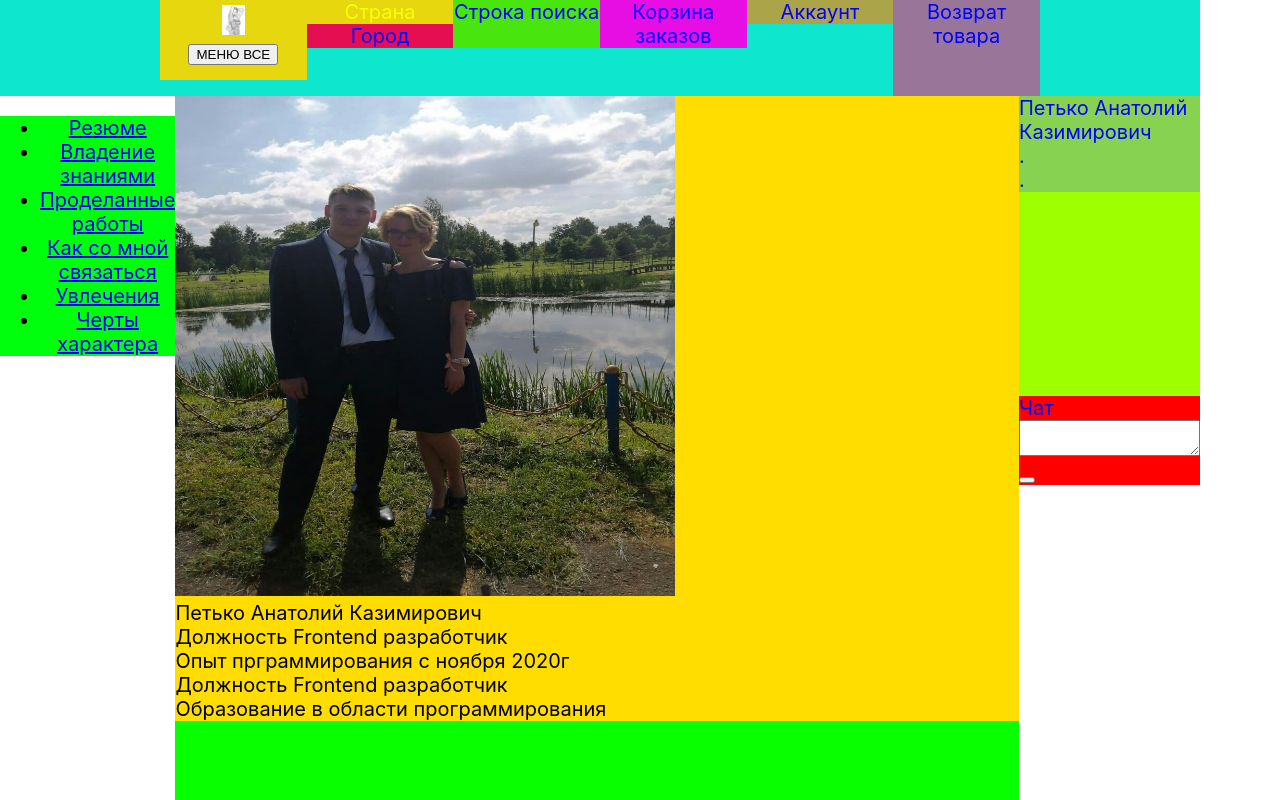
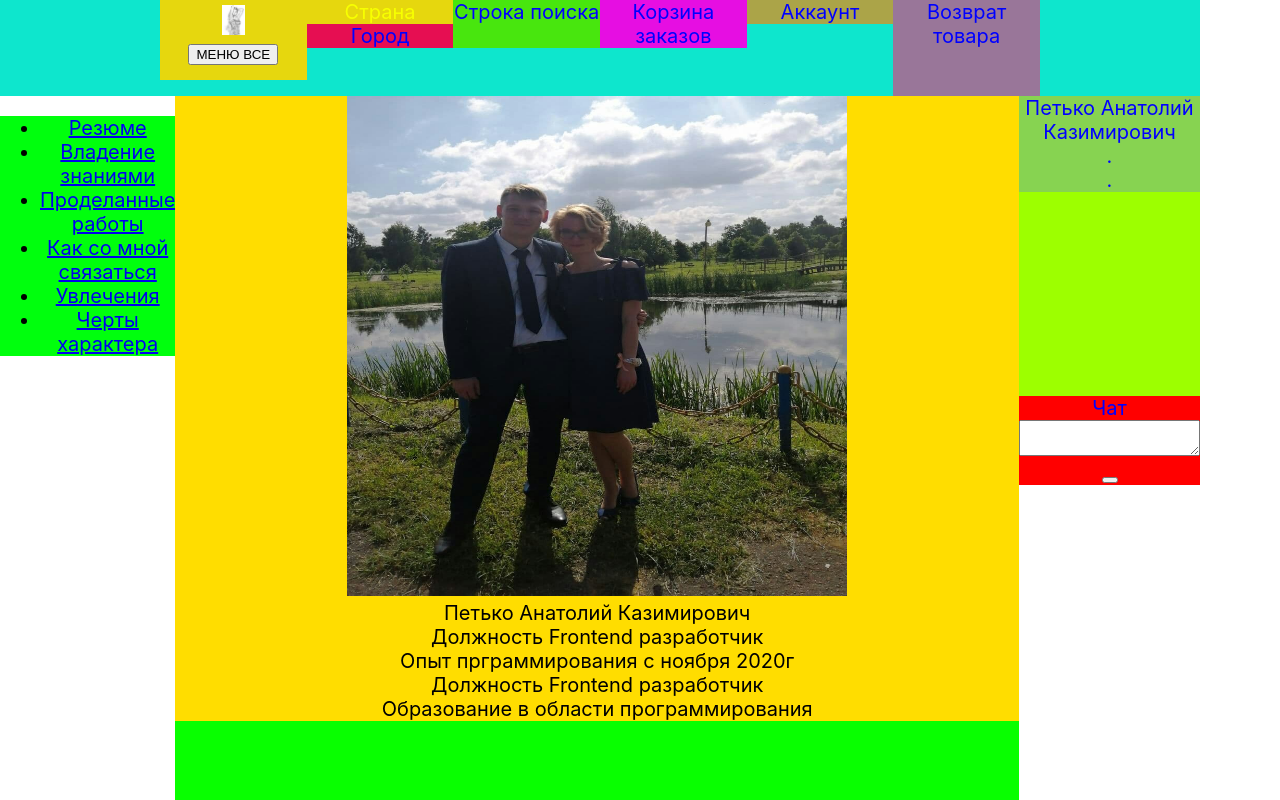
Before and after one commit to Rapira159-afk/MOI_SHOP_LESSON, a React (Create React App) app: page /1Rezume in a window 1280 px wide. Shown: the top 800 px of the page. Built offline with nearby package versions, Linux system fonts and the light colour scheme.

Commit message:
Shop8_Центрированные_пропсы

```diff
--- a/src/STR_1/Osnova/1Rezume/Rezumetext/Text.jsx
+++ b/src/STR_1/Osnova/1Rezume/Rezumetext/Text.jsx
@@ -1,5 +1,5 @@
 import React from 'react';
-import ReactDOM from 'react-dom';
+
 
 const Qwe = (props) =>{
 return (
--- a/src/STR_1/Osnova/4Contact/4Contact.jsx
+++ b/src/STR_1/Osnova/4Contact/4Contact.jsx
@@ -5,7 +5,7 @@ const Osnov4=(props)=> {
         <div>
             <div className={q.Osnov4}>
                 <div>Контактная информация</div>
-                <div>{props.Namber}{props.Email}34e</div>
+                <div>{props.Cont.Namber}{props.Cont.Email}34e</div>
                 </div>
 
         </div>
--- a/src/STR_1/Osnova/Osnova.jsx
+++ b/src/STR_1/Osnova/Osnova.jsx
@@ -14,7 +14,7 @@ function Osnova(props) {
             <div><Route exact path='/1Rezume' render={()=><Osnov1 State={props.State}/>}/></div>
             <div><Route exact path='/2Znanie' render={()=><Osnov2/>}/></div>
             <div><Route exact path='/3Raboni' render={()=><Osnov3/>}/></div>
-            <div><Route exact path='/4Contact' render={()=><Osnov4/>}/></div>
+            <div><Route exact path='/4Contact' render={()=><Osnov4 Cont={props.State.Cont}/>}/></div>
             <div><Route exact path='/5Uvlech' render={()=><Osnov5/>}/></div>
             <div><Route exact path='/6Cherty' render={()=><Osnov6/>}/></div>
         </div>
--- a/src/STR_1/Str_1.css
+++ b/src/STR_1/Str_1.css
@@ -5,7 +5,6 @@
   grid-template-columns: 1fr 5fr 1fr;
   grid-template-areas:
   "a a a"
-  "l b r"
-
-  ;
-  }
+  "l b r"   ;
+text-align:center;
+}
```
Also changed, not shown: src/STR_1/Osnova/4Contact/4Contact.module.css (line endings or trailing spaces), 1 other file (tests, documents, lock files or other folders).
